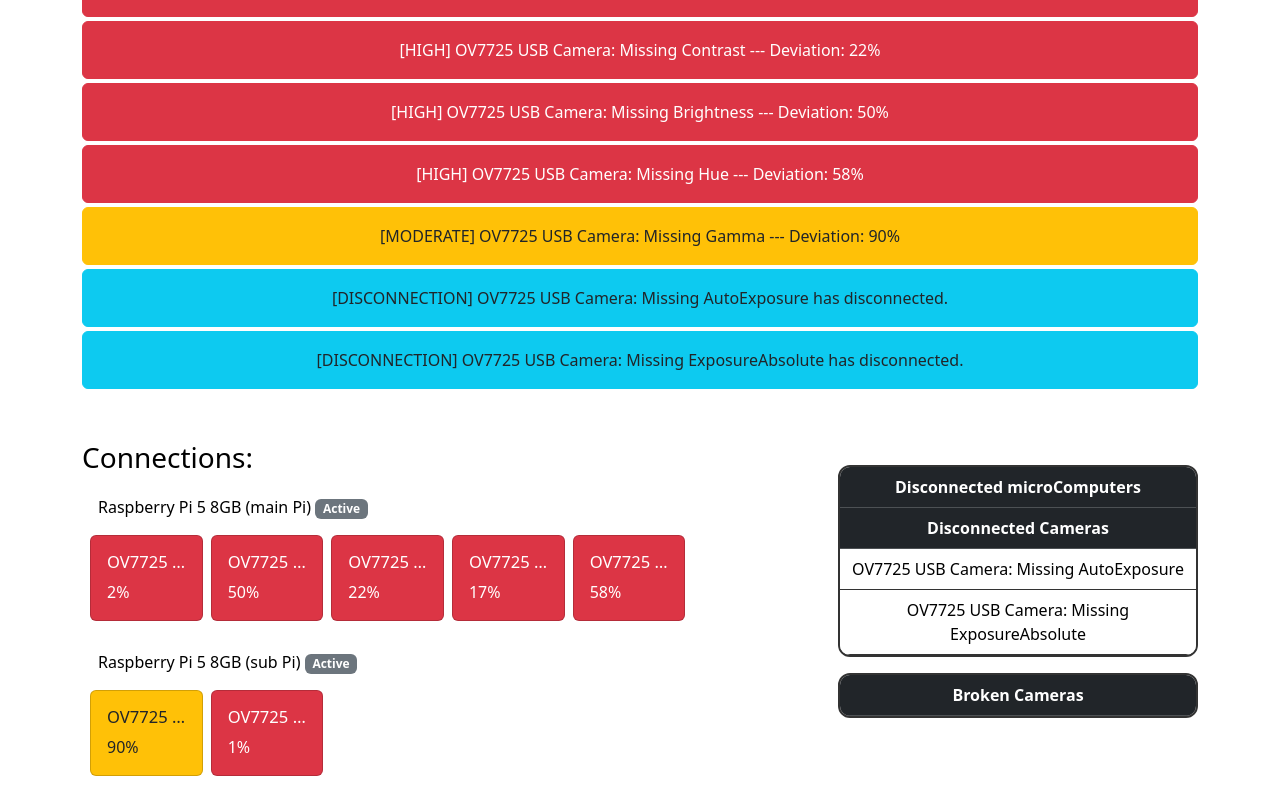
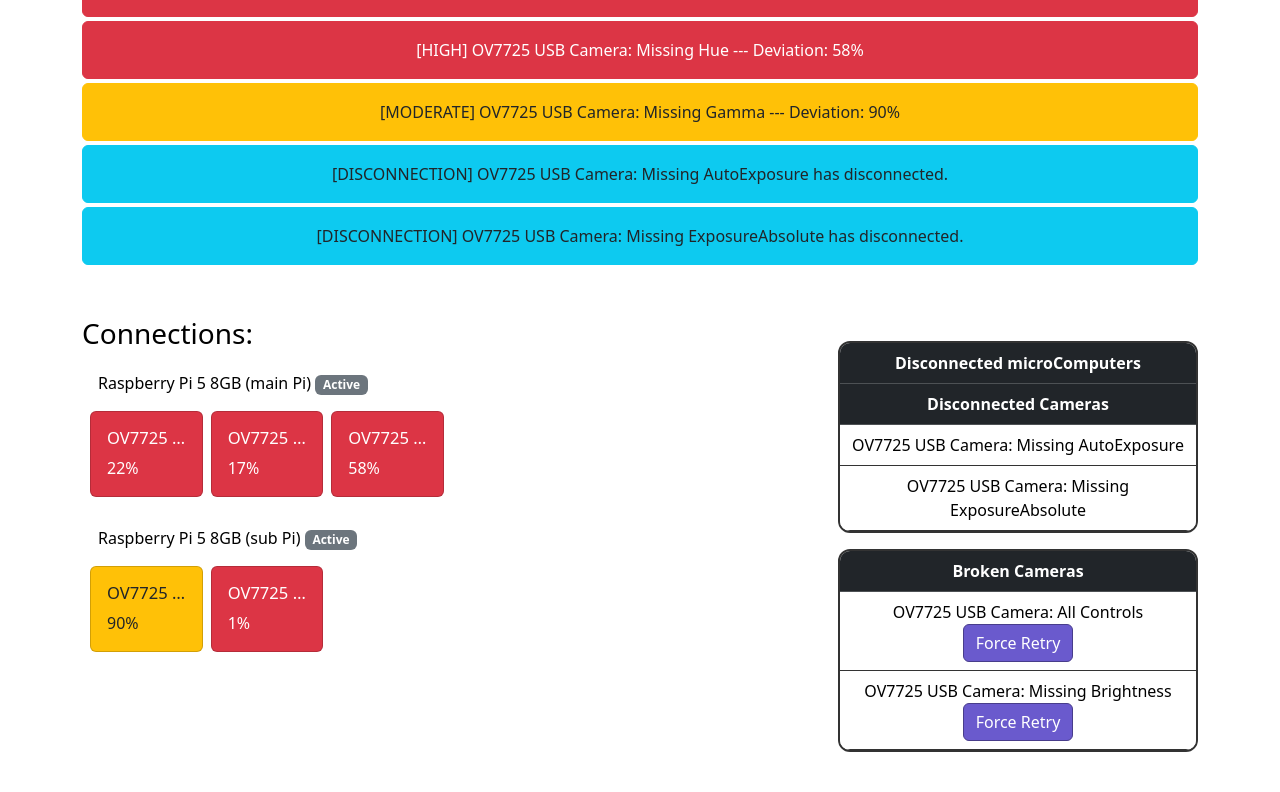
Before and after one commit to laser-vision-system/gui, a Vue app in the folder laser-intensity-monitor-gui/: page /#/ in a window 1280 px wide. Shown: the part 324-1116 px from the top of the page. Built offline with nearby package versions, Linux system fonts and the light colour scheme; no server answers.

Commit message:
Deleted extra forceRetry function

```diff
--- a/laser-intensity-monitor-gui/src/assets/data/sampleCameraList.json
+++ b/laser-intensity-monitor-gui/src/assets/data/sampleCameraList.json
@@ -4,7 +4,7 @@
       "conn_id": "1",
       "camera_id": 0,
       "name": "OV7725 USB Camera: All Controls",
-      "state": "Active",
+      "state": "Broken",
       "alert_below_threshold": 0.95,
       "warn_below_threshold": 0.98,
       "warn_above_threshold": 1.02,
@@ -14,7 +14,7 @@
       "conn_id": "1",
       "camera_id": 1,
       "name": "OV7725 USB Camera: Missing Brightness",
-      "state": "Active",
+      "state": "Broken",
       "alert_below_threshold": 0.80,
       "warn_below_threshold": 0.95,
       "warn_above_threshold": 1.05,
--- a/laser-intensity-monitor-gui/src/composables/useWebSocket.js
+++ b/laser-intensity-monitor-gui/src/composables/useWebSocket.js
@@ -503,11 +503,6 @@ export function useWebSocket(url) {
     });
   }
 
-  // Force Retry Camera function
-  function forceRetry(connId, cameraId) {
-    send('ForceRetryCamera', { conn_id: connId, camera_id: cameraId })
-  }
-
   // ---------------
   //   UnMount
   // ---------------
--- a/laser-intensity-monitor-gui/src/views/Homepage.vue
+++ b/laser-intensity-monitor-gui/src/views/Homepage.vue
@@ -23,7 +23,7 @@ const {
   setpoint,
   viewCamera,
   stopViewingCamera,
-  forceRetry
+  forceRetryCamera
 } = useWebSocket('ws://'+ location.hostname +':8080/gui_ws')
 
 //  Check if the websocket is connected
@@ -336,8 +336,8 @@ const updateSetpoint = () => {
         console.error("The setpoint() function threw an error:", error)
     }*/
 }
-const forceRetryCamera = (connId, cameraId) => {
-    forceRetry(connId, cameraId)
+const forceRetryCamBtn = (connId, cameraId) => {
+    forceRetryCamera(connId, cameraId)
 }
 // camera card traffic light system (using sample JSON data)
 function getCardColour(cam) {
@@ -494,7 +494,7 @@ onUnmounted(() => {
                         </tr>
                         <tr v-for="cam in mergedCameraData" :key="cam.camera_id">
                             <td v-if="cam.state === 'Broken'">{{ cam.name }}
-                                <button class="btn submit-btn" @click="forceRetryCamera(cam.conn_id, camera_id)">Force Retry</button>
+                                <button class="btn submit-btn" @click="forceRetryCamBtn(cam.conn_id, camera_id)">Force Retry</button>
                             </td>
                         </tr>
                     </tbody>
```
